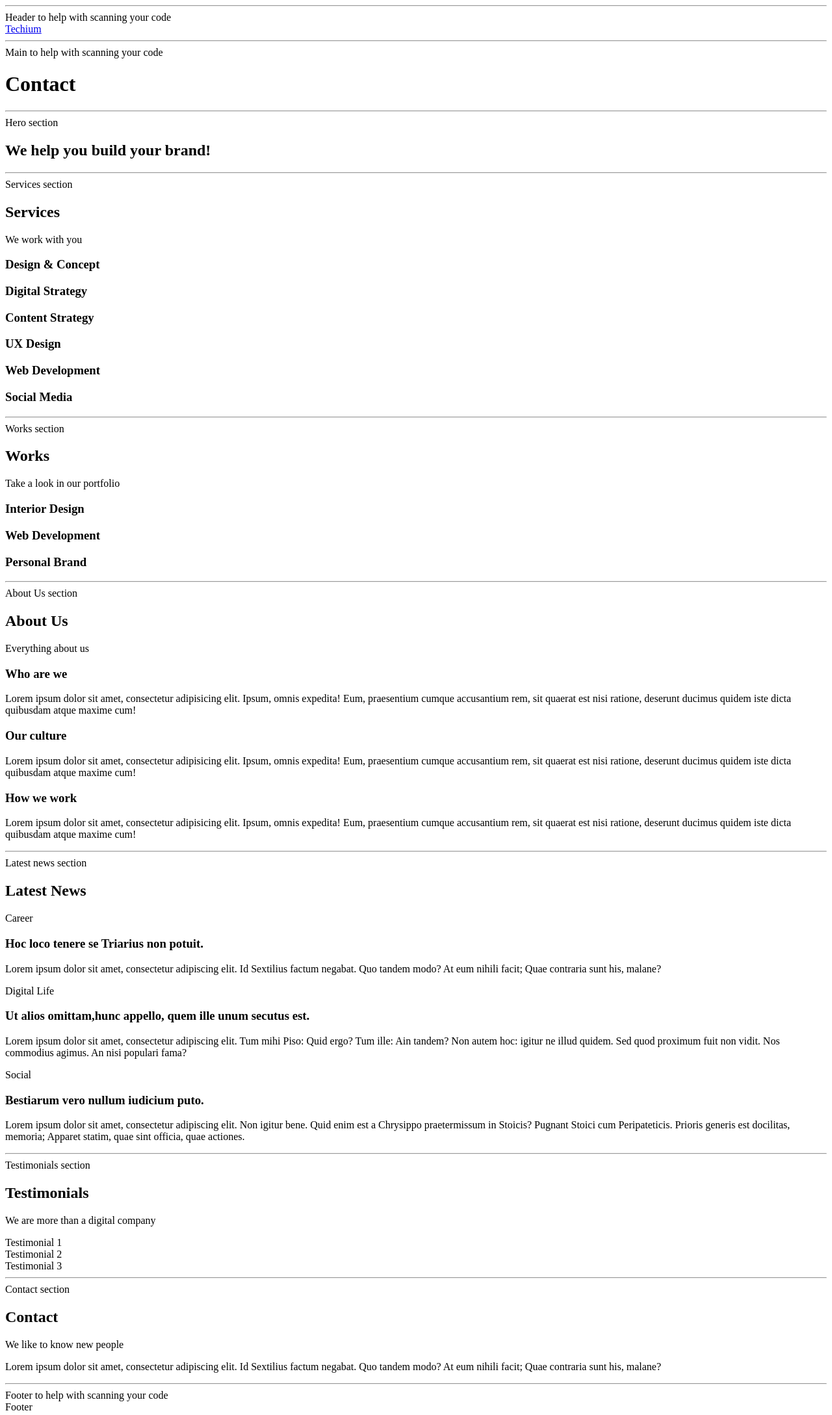
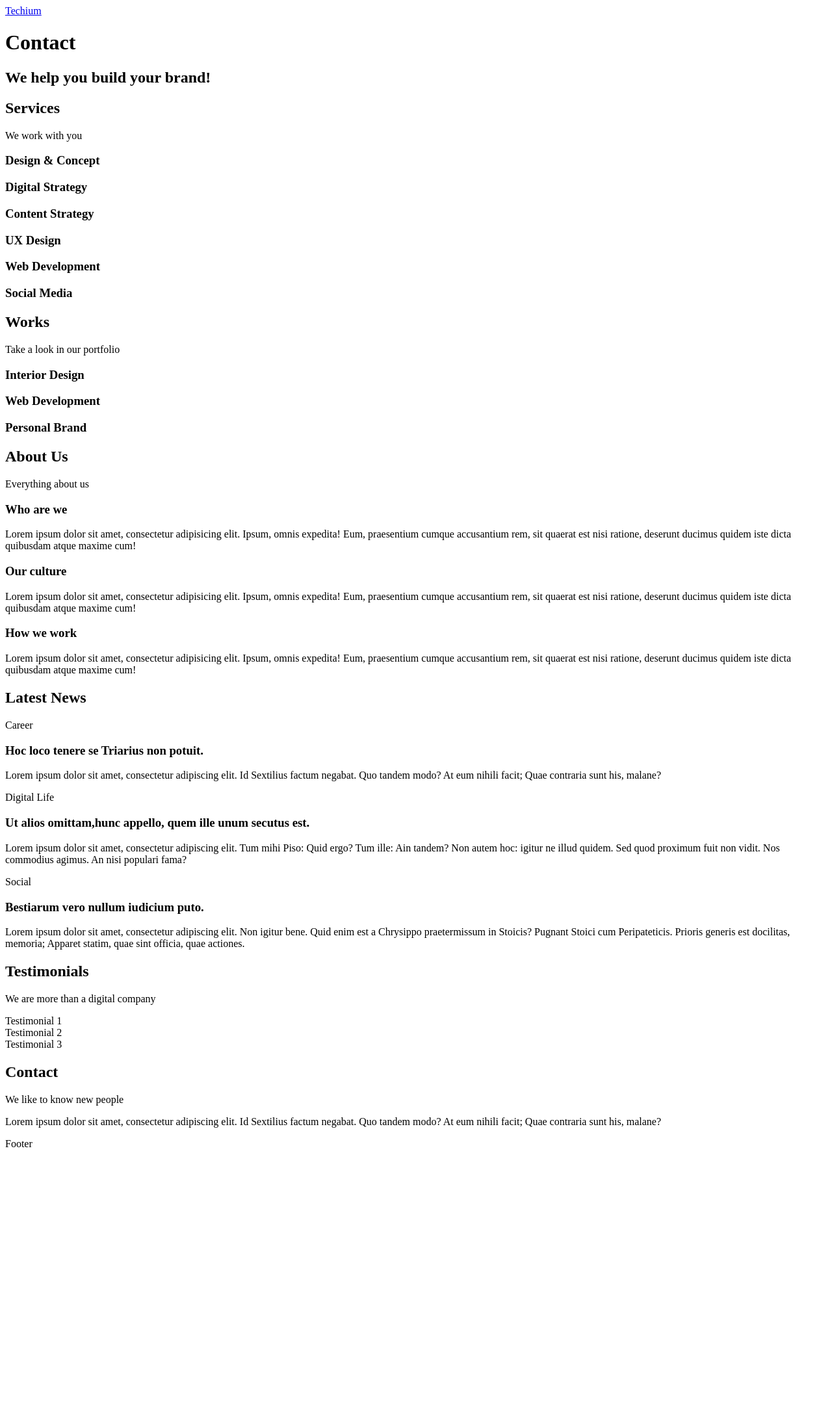
Before and after one commit to Demidorn/alx-frontend, a plain HTML site: page 0x00-html_advanced/contact.html in a window 1280 px wide. Shown: the whole page at 65% size. After the commit the page ends 1777 px from the top, so only its background shows below. Drawn offline with Linux system fonts and the light colour scheme.

Commit message:
html page

```diff
--- a/0x00-html_advanced/contact.html
+++ b/0x00-html_advanced/contact.html
@@ -9,29 +9,30 @@
     <title>Techium</title>
 </head>
 <body>
-    <div>
-        <hr>Header to help with scanning your code</hr>
+    <!-- Header -->
     <header>
         <div>
-                <a href="./" >
+            <div>
+                <a href="/" >
                     <span>Techium</span>
                 </a>
             </div>
+            <nav></nav>
+        </div>
 
-            <nav></nav>
     </header>
-    </div>
-    <hr>Main to help with scanning your code</hr>
+    <!-- Main -->
     <main>
         <h1>Contact</h1>
+        <!-- Hero section -->
+        <section>
             <div>
-            <hr>Hero section</hr>
+                <h2>We help you build your brand!</h2>
+            </div>
+        </section>
+        <!-- Services section -->
         <section>
-
-                <h2>We help you build your brand!</h2>
-            </section>
-            <hr>Services section</hr>
-            <section>
+            <div>
                 <header>
                     <h2>Services</h2>
                     <p>We work with you</p>
@@ -44,9 +45,13 @@
                     <h3>Web Development</h3>
                     <h3> Social Media</h3>
                 </div>
+
+            </div>
+
         </section>
-            <hr>Works section</hr>
+        <!-- Works section -->
         <section>
+            <div>
                 <header>
                     <h2>Works</h2>
                     <p>Take a look in our portfolio</p>
@@ -62,10 +67,11 @@
                         <h3> Personal Brand</h3>
                     </article>
                 </div>
-
+            </div>
         </section>
-            <hr>About Us section</hr>
+        <!-- About Us section -->
         <section>
+            <div>
                 <header>
                     <h2>About Us</h2>
                     <p>Everything about us</p>
@@ -87,13 +93,13 @@
                     <p>Lorem ipsum dolor sit amet, consectetur
                     adipisicing elit. Ipsum, omnis expedita! Eum, praesentium cumque accusantium rem, sit
                     quaerat est nisi ratione, deserunt ducimus quidem iste dicta quibusdam atque maxime
-                        cum!
-                    </p>
+                    cum!</p>
                 </div>
-
+            </div>
         </section>
-            <hr> Latest news section</hr>
+        <!-- Latest news section -->
         <section>
+            <div>
                 <header>
                     <h2>Latest News</h2>
                 </header>
@@ -133,10 +139,11 @@
                     </article>
                 </div>
 
-
+            </div>
         </section>
-            <hr> Testimonials section</hr>
+        <!-- Testimonials section -->
         <section>
+            <div>
                 <header>
                     <h2>Testimonials</h2>
                     <p>We are more than a digital company</p>
@@ -152,9 +159,11 @@
                         Testimonial 3
                     </article>
                 </div>
+            </div>
         </section>
-            <hr>Contact section</hr>
+        <!-- Contact section -->
         <section>
+            <div>
                 <header>
                     <h2>Contact</h2>
                     <p>We like to know new people</p>
@@ -165,15 +174,14 @@
                         his, malane?
                     </p>
                 </div>
+            </div>
         </section>
+    </main>
+    <!-- Footer -->
+    <footer>
+        <div>
+            Footer
         </div>
-
-    </main>
-   <div>
-    <hr> Footer to help with scanning your code</hr>
-    <footer>
-        Footer
     </footer>
-   </div>
 </body>
 </html>
```
Also changed, not shown: 0x00-html_advanced/about.html (+37 -29 lines), 0x00-html_advanced/latest_news.html (+37 -29 lines). Lines whose indentation alone changed are shown as unchanged.
